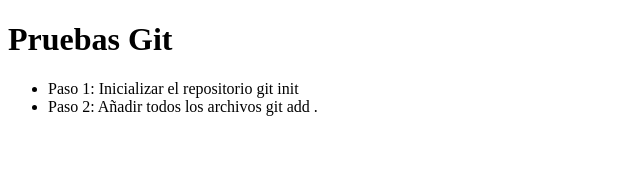
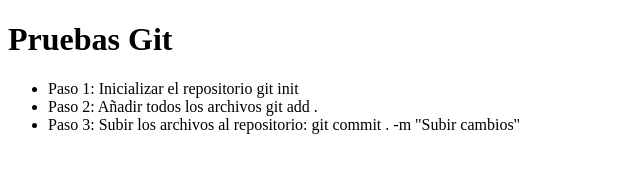
Before and after one commit to AmaiaLopezE/EDprueba, a plain HTML site: page index.html in a window 1280 px wide. Shown: the whole page, without its empty margins (0-640 px from the left). Drawn offline with Linux system fonts and the light colour scheme.

Commit message:
Añadido paso 3

```diff
--- a/index.html
+++ b/index.html
@@ -10,6 +10,8 @@
     <ul>
         <li> Paso 1: Inicializar el repositorio git init </li>
         <li> Paso 2: Añadir todos los archivos git add . </li>
+        <li> Paso 3: Subir los archivos al repositorio: git commit . -m "Subir cambios" </li>
+
     </ul>
 </body>
 </html>
```
